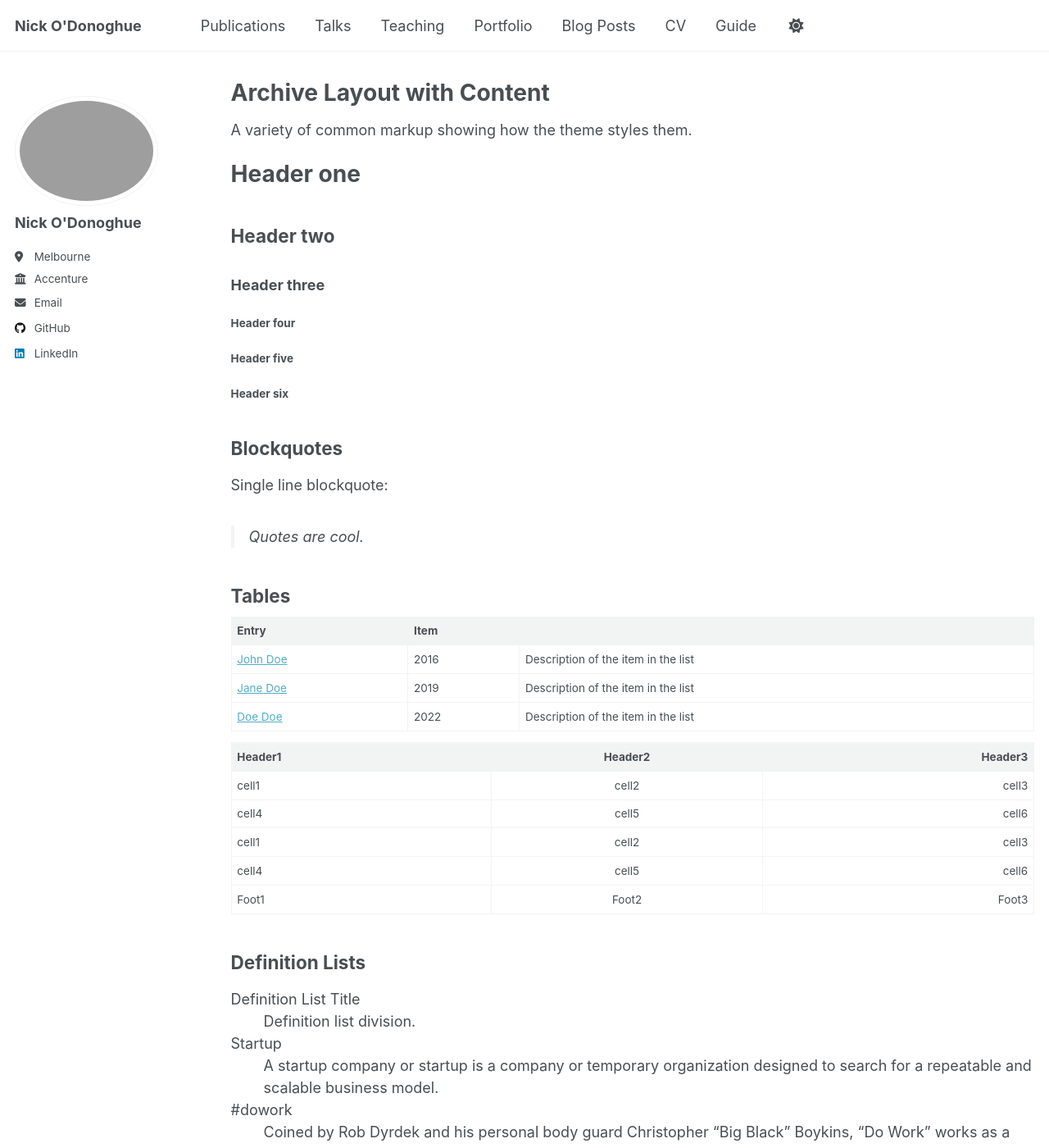
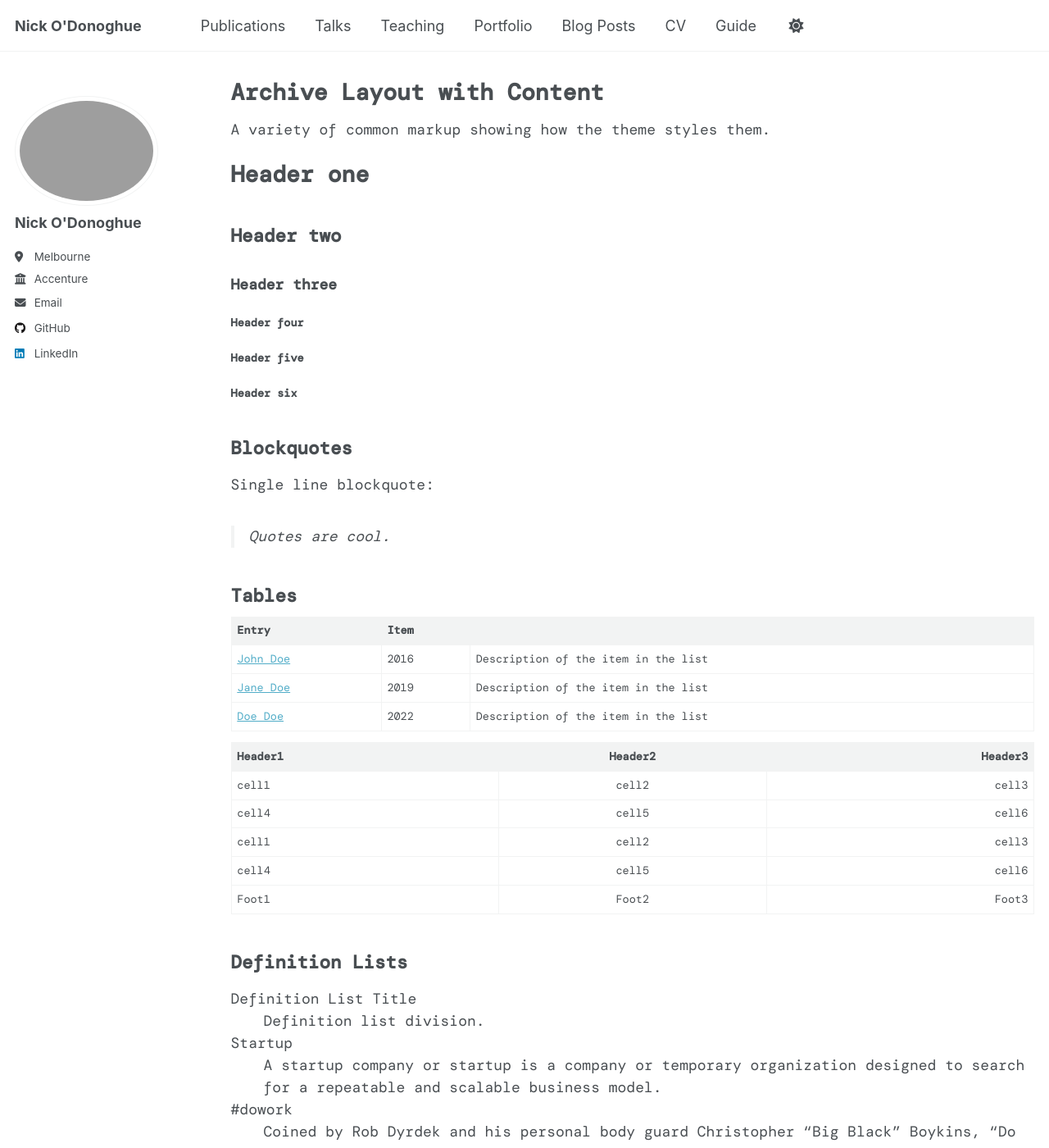
Before and after one commit to nickodonoghue/nickodonoghue.github.io, a Jekyll site: the page built from _pages/archive-layout-with-content.md, in a window 1280 px wide and 1400 px high. Shown: the whole window at 82% size. Built offline with Jekyll 4.4.1, drawn with Linux system fonts in a browser that asks for light colours; some web fonts are replaced; a script that is not in the unit is left out.

Commit message:
Update _themes.scss

```diff
--- a/_sass/_themes.scss
+++ b/_sass/_themes.scss
@@ -29,6 +29,10 @@ $bodoni                     : "Bodoni MT", serif;
 $calisto                    : "Calisto MT", serif;
 $garamond                   : Garamond, serif;
 
+/* Monospace typefaces*/
+
+$dm                          : "DM Mono", monospace;
+
 /* Type scale */
 $type-size-1                : 2.441em;  // ~39.056px
 $type-size-2                : 1.953em;  // ~31.248px
@@ -39,9 +43,9 @@ $type-size-6                : 0.75em;   // ~12px
 $type-size-7                : 0.6875em; // ~11px
 $type-size-8                : 0.625em;  // ~10px
 
-$global-font-family         : $sans-serif;
-$header-font-family         : $sans-serif;
-$caption-font-family        : $serif;
+$global-font-family         : $dm;
+$header-font-family         : $dm;
+$caption-font-family        : $dm;
 
 /* ==========================================================================
    Breakpoints
```
